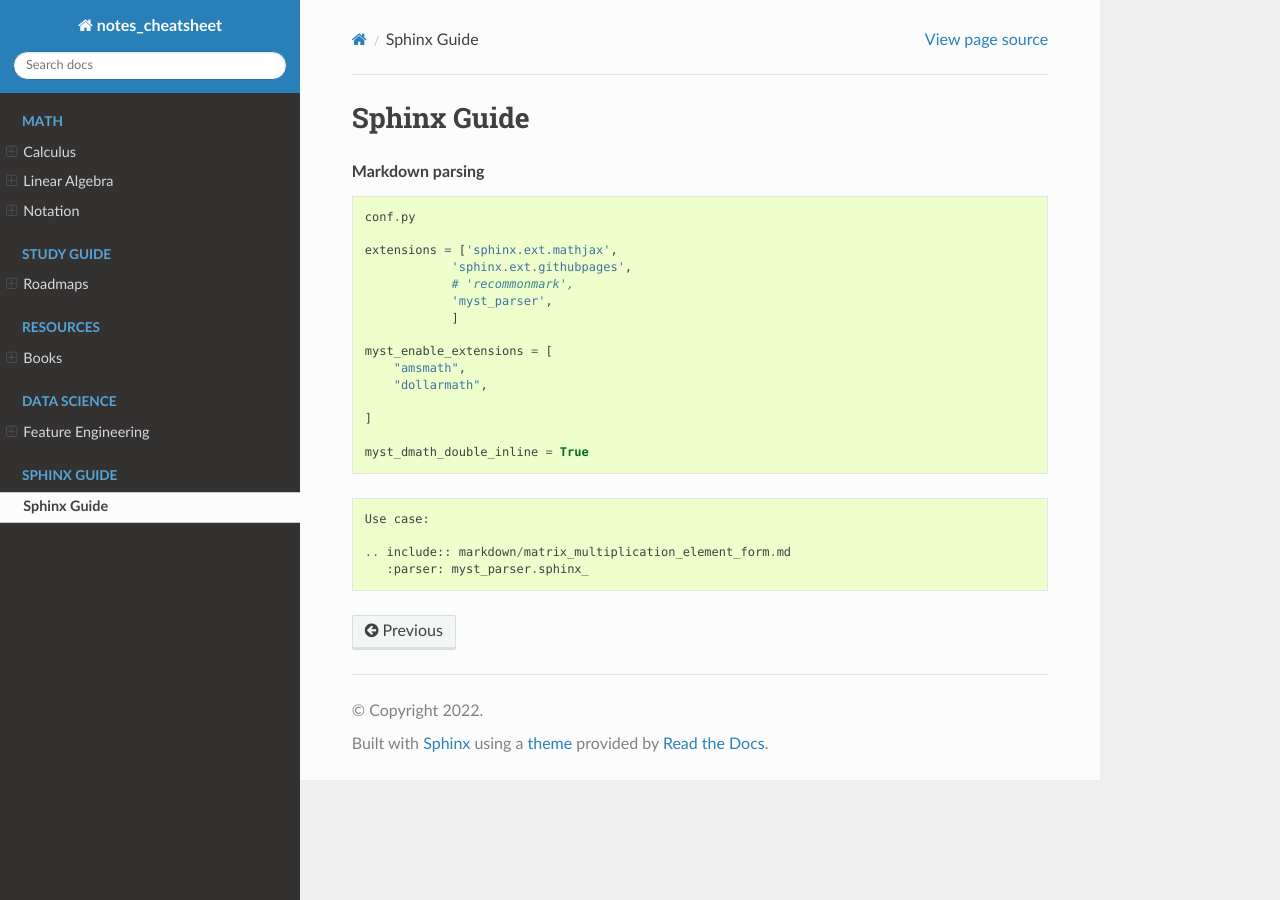
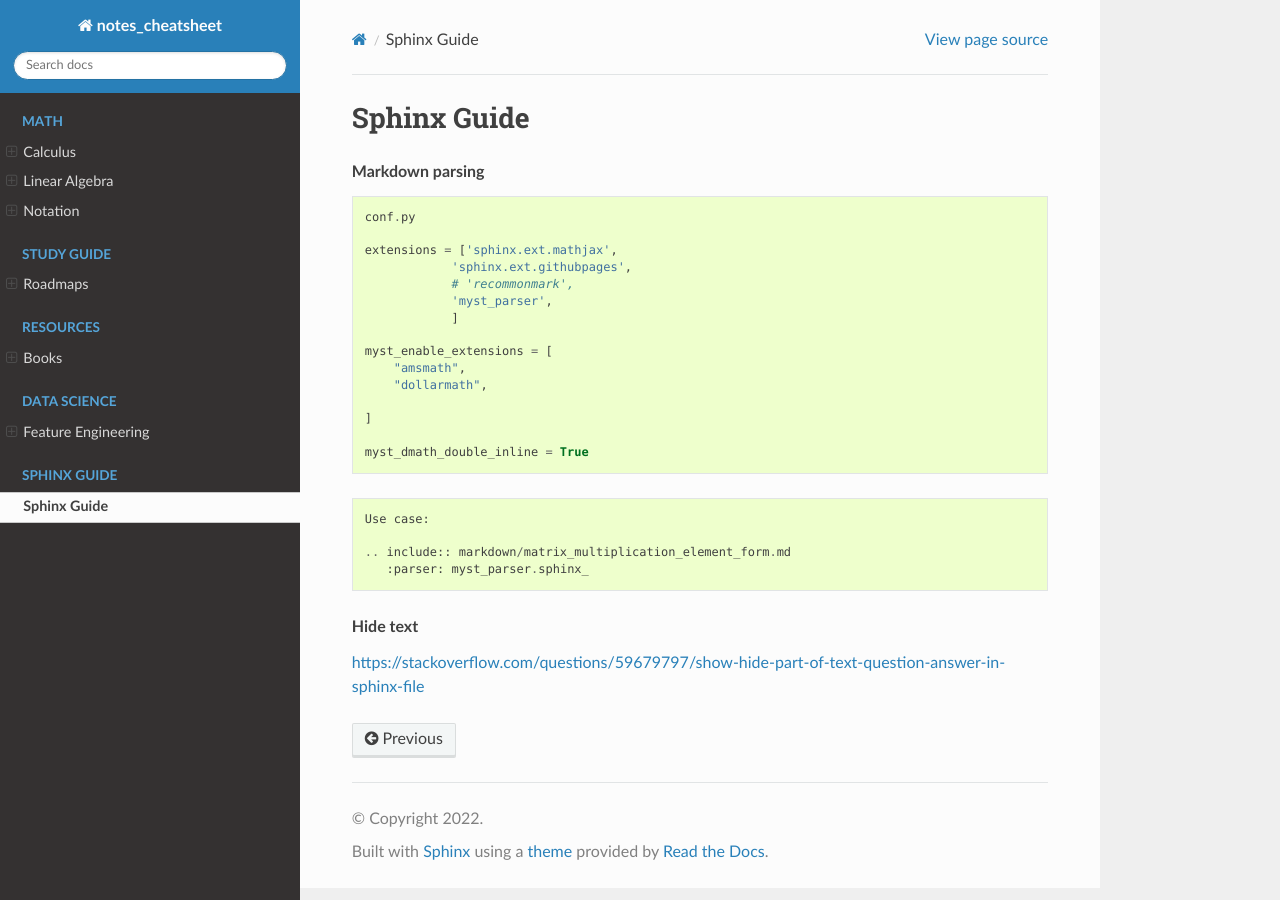
Before and after one commit to ydixon/mlds_cheatsheet, a Sphinx documentation site: the page built from source/sphinx_guide.rst, in a window 1280 px wide. Built offline with Sphinx 7.4.7 and the Read the Docs theme 2.0.0, drawn with Linux system fonts in a browser that asks for light colours.

Commit message:
build requirments

```diff
--- /dev/null
+++ b/requirements.txt
@@ -0,0 +1,3 @@
+myst-parser==0.18.0
+Sphinx==5.1.1
+sphinx-rtd-theme==1.0.0
--- a/source/sphinx_guide.rst
+++ b/source/sphinx_guide.rst
@@ -34,3 +34,8 @@ Sphinx Guide
 
     .. include:: markdown/matrix_multiplication_element_form.md
        :parser: myst_parser.sphinx_
+
+
+.. rubric:: Hide text
+
+https://stackoverflow.com/questions/59679797/show-hide-part-of-text-question-answer-in-sphinx-file
```
Also changed, not shown: .readthedocs.yaml (added).
